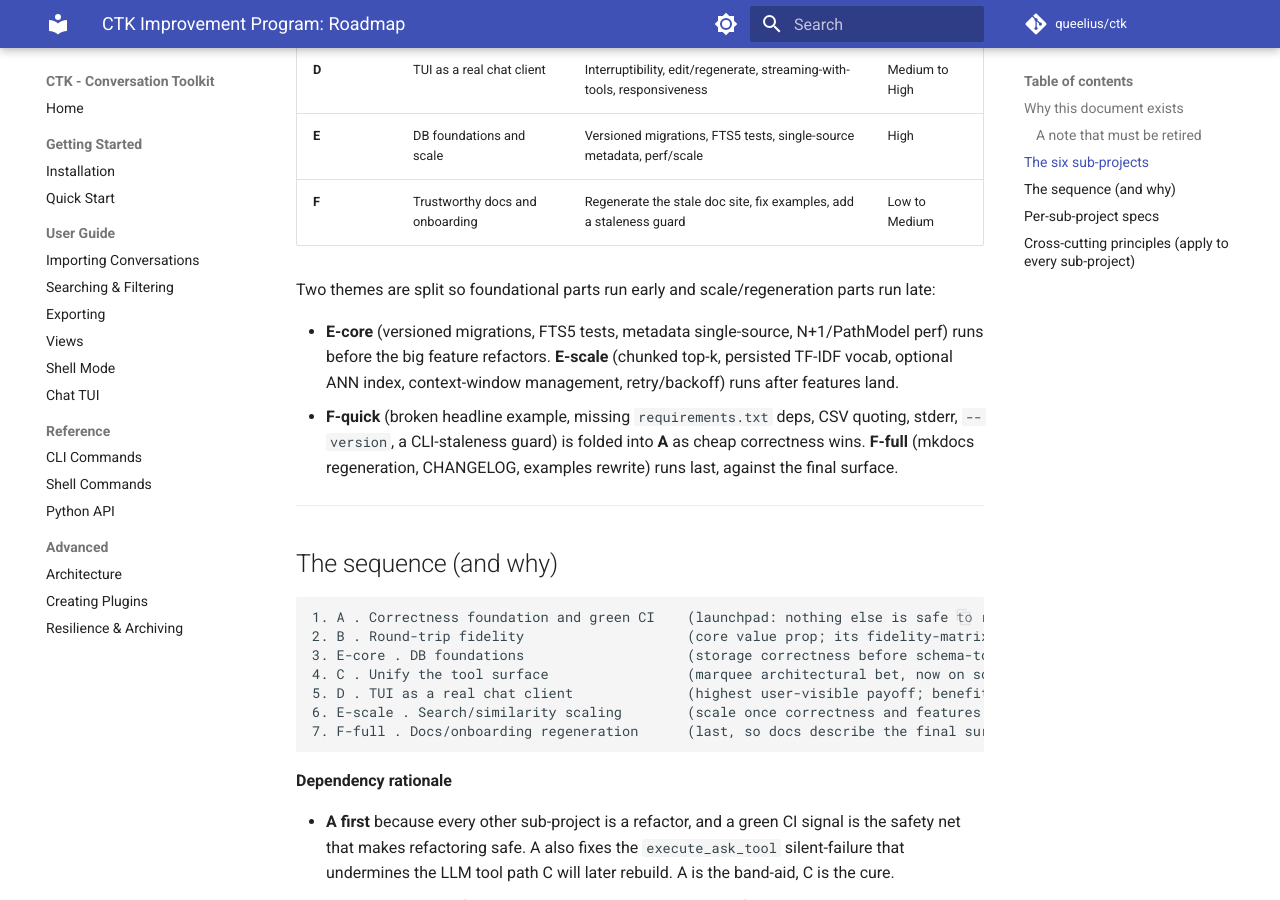
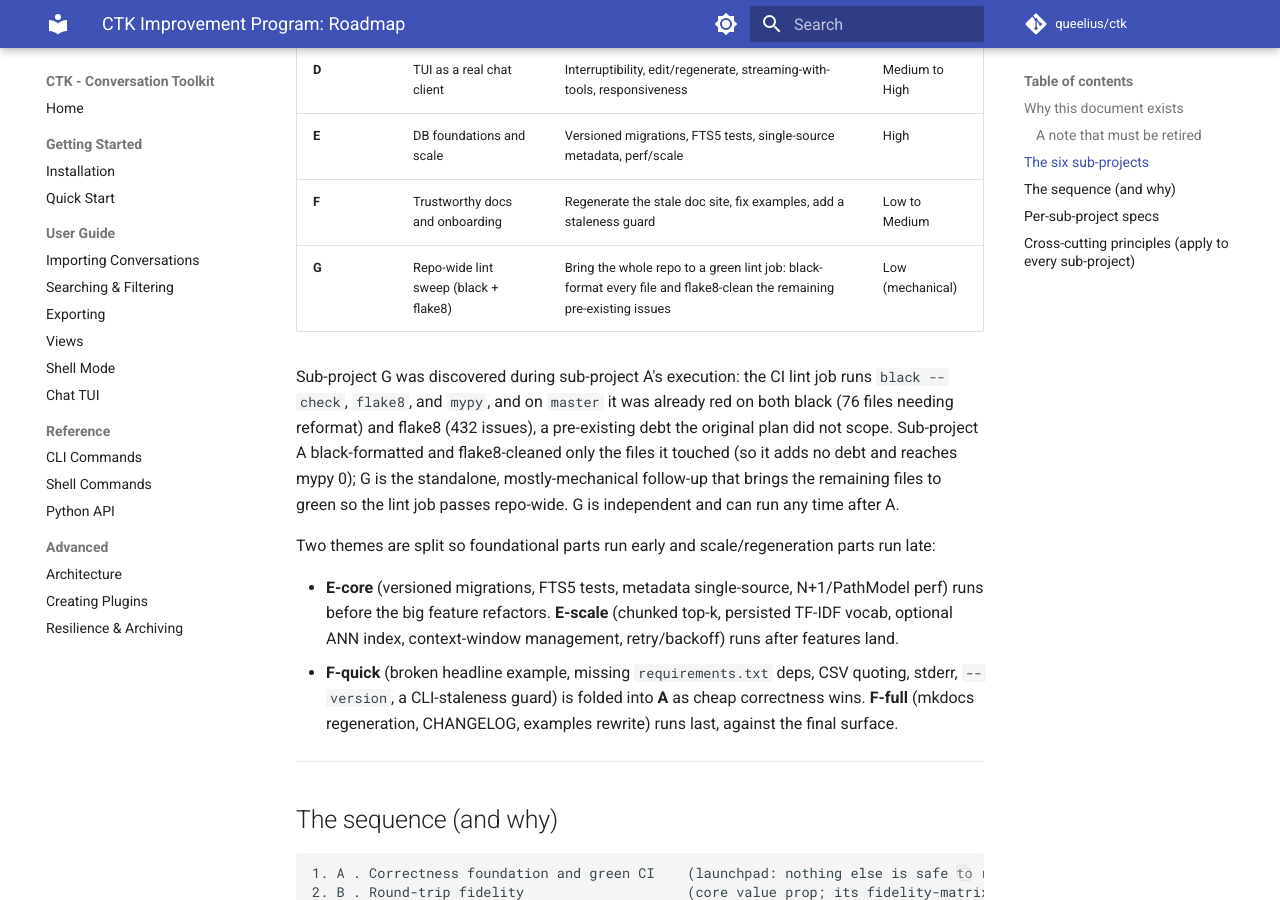
Before and after one commit to queelius/ctk, an MkDocs documentation site: the page built from docs/plans/2026-06-04-improvement-program-roadmap.md, in a window 1280 px wide and 900 px high, scrolled down 1088 px. Built offline with MkDocs 1.6.1 and Material for MkDocs 9.7.7, drawn with Linux system fonts in a browser that asks for light colours; comment, search, counter and statistics services are not loaded; some of the changed text lies outside the part shown.

Commit message:
docs(plans): record sub-project G (repo-wide lint sweep) follow-up
Co-Authored-By: Claude Opus 4.8 (1M context) <noreply@anthropic.com>

```diff
--- a/docs/plans/2026-06-04-improvement-program-roadmap.md
+++ b/docs/plans/2026-06-04-improvement-program-roadmap.md
@@ -37,6 +37,15 @@ direction is internally consistent.
 | **D** | TUI as a real chat client | Interruptibility, edit/regenerate, streaming-with-tools, responsiveness | Medium to High |
 | **E** | DB foundations and scale | Versioned migrations, FTS5 tests, single-source metadata, perf/scale | High |
 | **F** | Trustworthy docs and onboarding | Regenerate the stale doc site, fix examples, add a staleness guard | Low to Medium |
+| **G** | Repo-wide lint sweep (black + flake8) | Bring the whole repo to a green lint job: black-format every file and flake8-clean the remaining pre-existing issues | Low (mechanical) |
+
+Sub-project G was discovered during sub-project A's execution: the CI lint job runs
+`black --check`, `flake8`, and `mypy`, and on `master` it was already red on both black
+(76 files needing reformat) and flake8 (432 issues), a pre-existing debt the original plan
+did not scope. Sub-project A black-formatted and flake8-cleaned only the files it touched
+(so it adds no debt and reaches mypy 0); G is the standalone, mostly-mechanical follow-up that
+brings the remaining files to green so the lint job passes repo-wide. G is independent and can
+run any time after A.
 
 Two themes are split so foundational parts run early and scale/regeneration parts run late:
 
@@ -92,6 +101,7 @@ Each sub-project gets a `design` doc (and later an `implementation` doc) under `
 | D | `YYYY-MM-DD-tui-chat-client-design.md` (TBD) |
 | E-scale | `YYYY-MM-DD-search-scaling-design.md` (TBD) |
 | F-full | `YYYY-MM-DD-docs-regeneration-design.md` (TBD) |
+| G | (mechanical; no design doc needed: run `make format` repo-wide, then a flake8 sweep) |
 
 Each sub-project runs its own brainstorm, spec, writing-plans, implement, and review cycle. We are
 currently at sub-project A.
```
